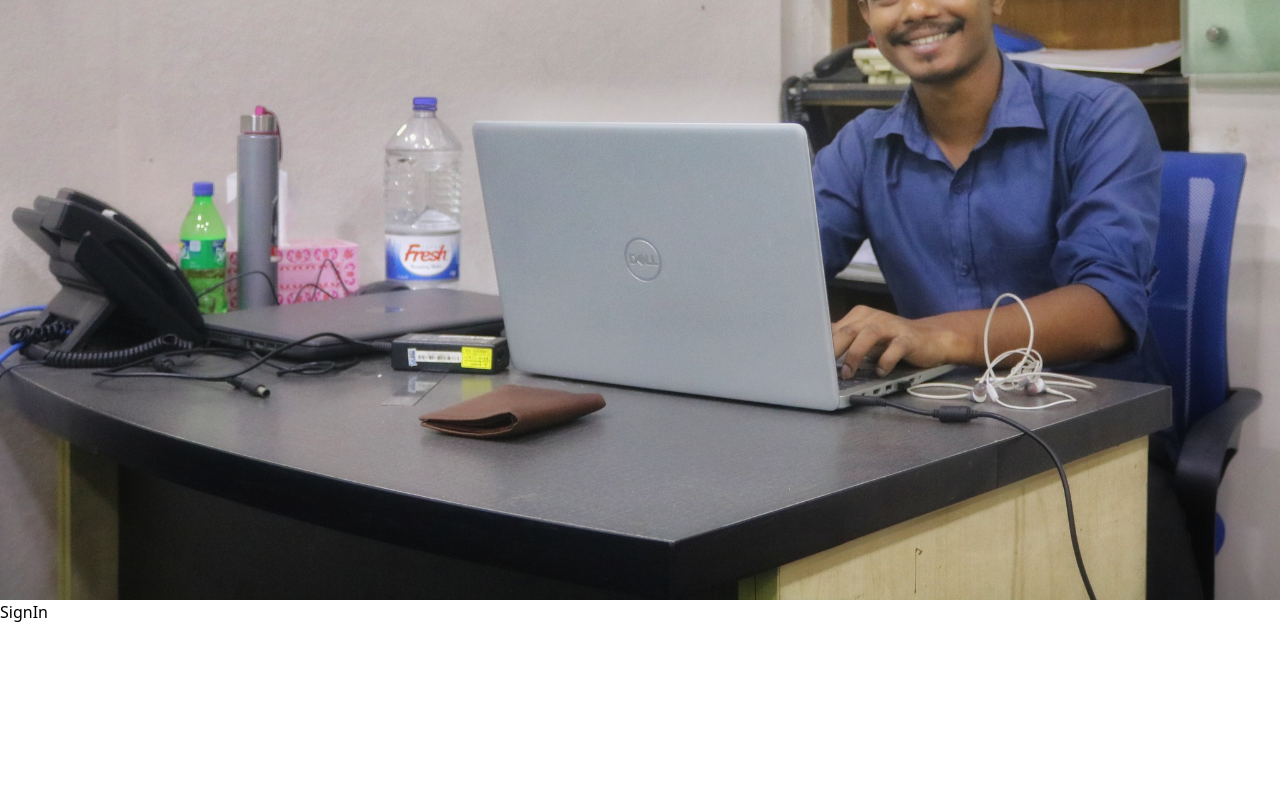
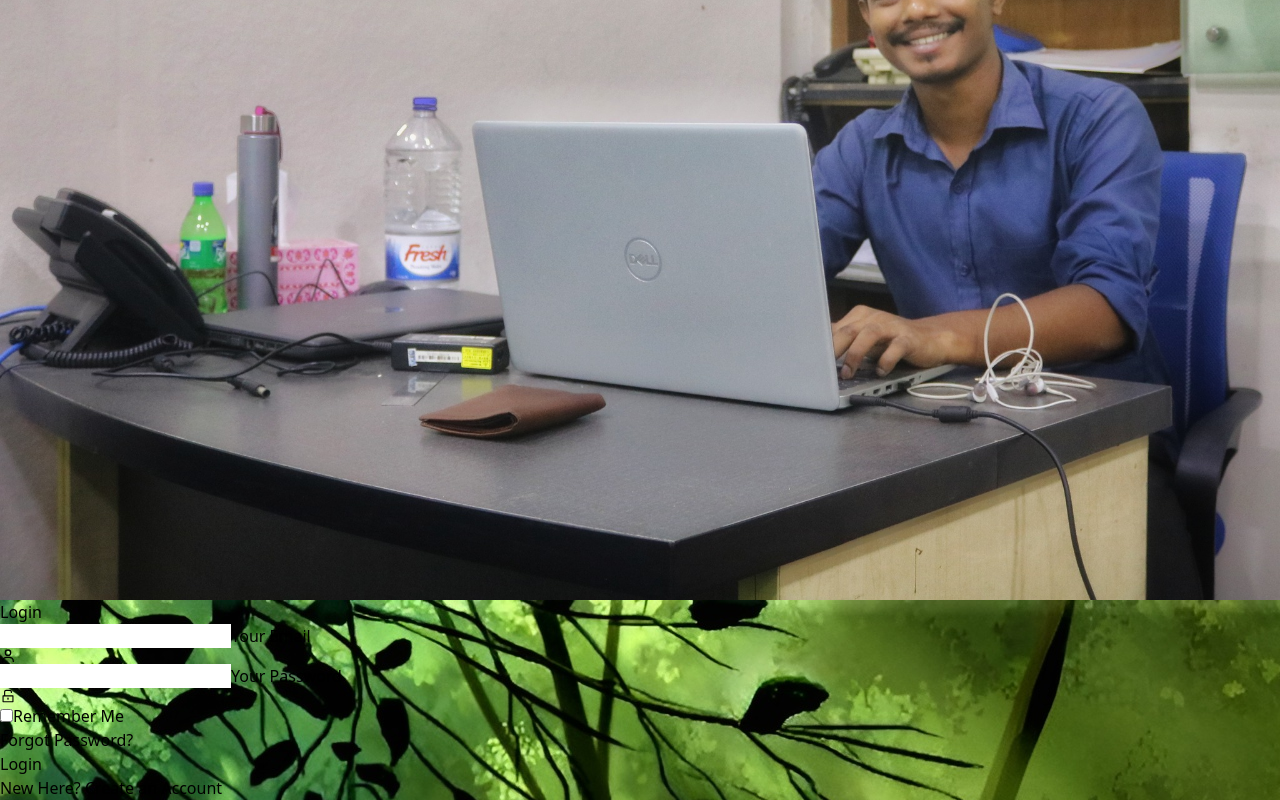
Before and after one commit to dassajib/Invoice-Management, a React (Vite) app: page /sign-in in a window 1280 px wide. Shown: the part 674-1474 px from the top of the page. Before the commit the page ends 1298 px from the top, so only its background shows below. Built offline with nearby package versions, Linux system fonts and the light colour scheme.

Commit message:
login page added

```diff
--- a/package.json
+++ b/package.json
@@ -15,7 +15,7 @@
     "react": "^18.2.0",
     "react-dom": "^18.2.0",
     "react-icons": "^4.11.0",
-    "react-router-dom": "^6.16.0"
+    "react-router-dom": "^6.18.0"
   },
   "devDependencies": {
     "@types/react": "^18.2.15",
--- a/src/components/CalculationTable/CalculationTable.jsx
+++ b/src/components/CalculationTable/CalculationTable.jsx
@@ -66,7 +66,7 @@ const CalculationTable = () => {
         <tbody>
           {products.map((product, index) => (
             <tr key={index}>
-              <td style={{ padding: 0, borderStyle: "hidden" }}>
+              <td className="border-hidden">
                 <input
                   id="default-input"
                   className="mt-3 bg-gray-50 border border-gray-300 text-gray-900 text-sm rounded-lg focus:ring-blue-500 focus:border-blue-500 block w-full p-2.5 dark:bg-gray-700 dark:border-gray-600 dark:placeholder-gray-400 dark:text-white dark:focus:ring-blue-500 dark:focus:border-blue-500"
@@ -77,7 +77,7 @@ const CalculationTable = () => {
                   }
                 />
               </td>
-              <td style={{ padding: 0, borderStyle: "hidden" }}>
+              <td className="border-hidden">
                 <input
                   id="default-input"
                   className="mt-3 bg-gray-50 border border-gray-300 text-gray-900 text-sm rounded-lg focus:ring-blue-500 focus:border-blue-500 block w-full p-2.5 dark:bg-gray-700 dark:border-gray-600 dark:placeholder-gray-400 dark:text-white dark:focus:ring-blue-500 dark:focus:border-blue-500"
@@ -92,7 +92,7 @@ const CalculationTable = () => {
                   }
                 />
               </td>
-              <td style={{ padding: 0, borderStyle: "hidden" }}>
+              <td className="border-hidden">
                 <input
                   id="default-input"
                   className="mt-3 bg-gray-50 border border-gray-300 text-gray-900 text-sm rounded-lg focus:ring-blue-500 focus:border-blue-500 block w-full p-2.5 dark:bg-gray-700 dark:border-gray-600 dark:placeholder-gray-400 dark:text-white dark:focus:ring-blue-500 dark:focus:border-blue-500"
@@ -107,8 +107,8 @@ const CalculationTable = () => {
                   }
                 />
               </td>
-              <td style={{ borderStyle: "hidden" }}>{product.total}</td>
-              <td  className="hide-section" style={{ borderStyle: "hidden", padding: 4 }}>
+              <td className="border-hidden">{product.total}</td>
+              <td  className="border-hidden hide-section">
                 {index === products.length - 1 && (
                   <button
                     type="button"
--- /dev/null
+++ b/src/components/LogIn/LogIn.jsx
@@ -0,0 +1,38 @@
+import { Link } from "react-router-dom";
+import {BiUser} from "react-icons/bi";
+import {AiOutlineUnlock} from "react-icons/ai";
+
+const LogIn = () => {
+    return (
+        <div>
+            <div className="bg-slate-800 border border-slate-600 rounded-md p-8 shadow-lg backdrop-filter backdrop-blur-lg bg-opacity-30 relative transition-all duration-200">
+                <h1 className="text-4xl text-white font-bold  text-center mb-6">Login</h1>
+                <form action="">
+                <div className="relative my-4">
+                    <input type="email" className="block w-72 py-2.5 px-0 text-sm text-white bg-transparent border-0 border-b-2 border-gray-300 appearance-none dark:text-white dark:border-gray-600 dark:focus:border-blue-500 focus:outline-none focus:ring-0 focus:text-white focus:border-blue-600 peer" placeholder=""/>
+                    <label htmlFor="" className="absolute text-sm text-white duration-300 transform -translate-y-6 scale-75 top-3 -z-10 origin-[0] peer-focus:left-0 peer-focus:text-blue-600 peer-focus:dark:text-blue-500 peer-placeholder-shown:scale-100 peer-placeholder-shown:translate-y-0 peer-focus:scale-75 peer-focus:-translate-y-6">Your Email</label>
+                    <BiUser className="absolute top-4 right-4"/>
+                </div>
+                <div className="relative my-4">
+                    <input type="password" className="block w-72 py-2.5 px-0 text-sm text-white bg-transparent border-0 border-b-2 border-gray-300 appearance-none dark:text-white dark:border-gray-600 dark:focus:border-blue-500 focus:outline-none focus:ring-0 focus:text-white focus:border-blue-600 peer" placeholder=""/>
+                    <label htmlFor="" className="absolute text-sm text-white duration-300 transform -translate-y-6 scale-75 top-3 -z-10 origin-[0] peer-focus:left-0 peer-focus:text-blue-600 peer-focus:dark:text-blue-500 peer-placeholder-shown:scale-100 peer-placeholder-shown:translate-y-0 peer-focus:scale-75 peer-focus:-translate-y-6">Your Password</label>
+                    <AiOutlineUnlock className="absolute top-4 right-4"/>
+                </div>
+                <div className="flex justify-between items-center">
+                    <div className="flex gap-2 items-center">
+                        <input type="checkbox" name="" id="" />
+                        <label htmlFor="Remember Me">Remember Me</label>
+                    </div>
+                    <Link to='' className="text-blue-500">Forgot Password?</Link>
+                </div>
+                <button className="w-full mb-4 text-[18px] mt-6 rounded-full bg-white text-emerald-800 hover:bg-emerald-600 hover:text-white py-2 transition-colors duration-300" type="submit">Login</button>
+                <div>
+                    <span className="m-4">New Here? <Link className="text-blue-500" to='/register'>Create an Account</Link></span>
+                </div>
+                </form>
+            </div>
+        </div>
+    );
+};
+
+export default LogIn;
--- a/src/components/SignIn/SignIn.jsx
+++ b/src/components/SignIn/SignIn.jsx
@@ -1,7 +1,15 @@
 import React from "react";
+import LogIn from "../LogIn/LogIn";
 
 const SignIn = () => {
-  return <div className="p-6 w-[calc(100%-256px)] md:ml-64">SignIn</div>;
+  return (
+    <div
+      className="p-6 w-[calc(100%-256px)] md:ml-64 flex justify-center items-center bg-cover"
+      style={{ backgroundImage: "url('../src/assets/bg.jpg')" }}
+    >
+      <LogIn />
+    </div>
+  );
 };
 
 export default SignIn;
```
Also changed, not shown: src/components/Registration/Registration.jsx (added, +13 -0 lines), src/assets/bg.jpg (added), 1 other file (tests, documents, lock files or other folders).
